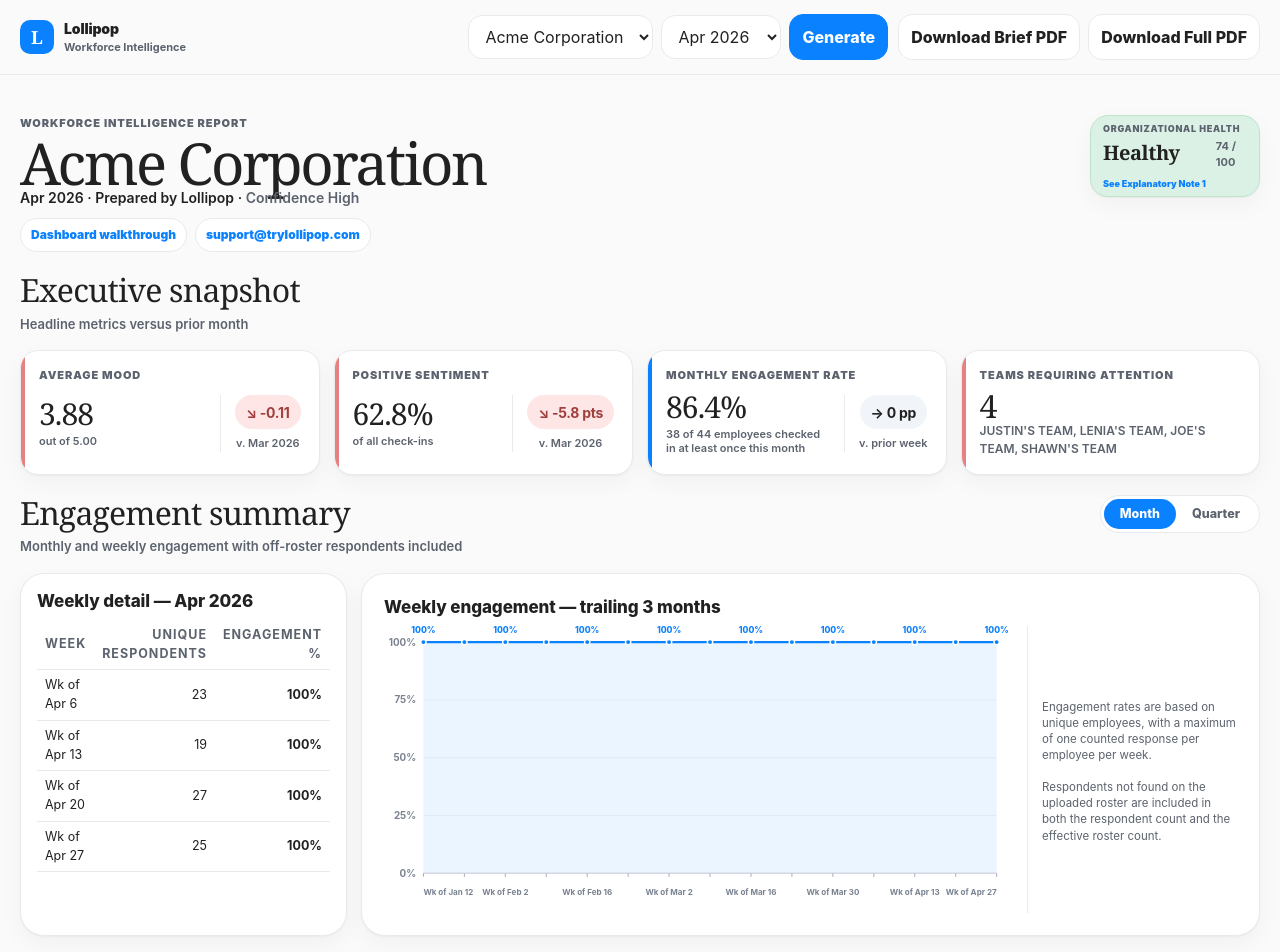
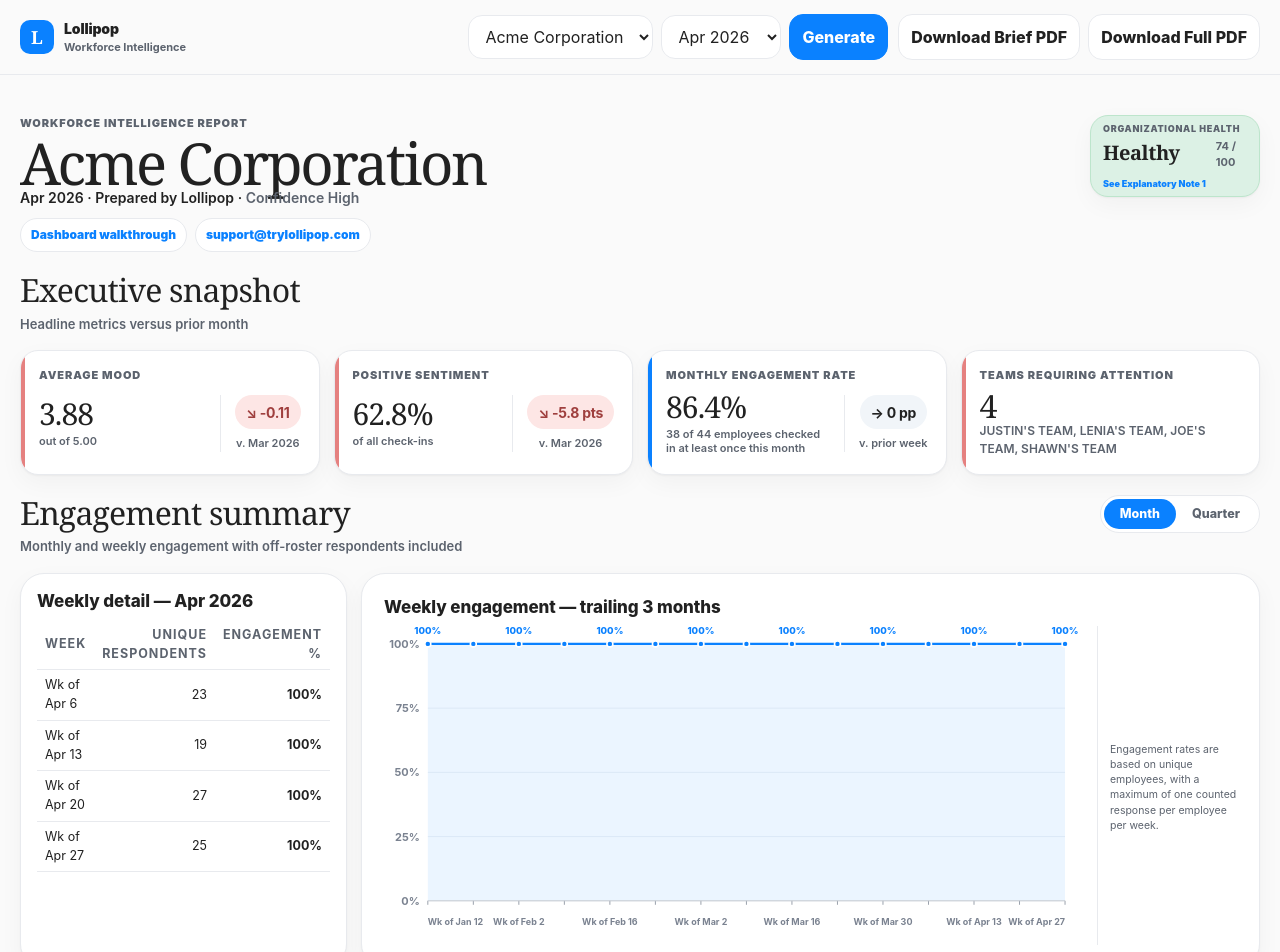
Before and after one commit to jeffrey1892/Lollipop-Monthly-Reports, a Next.js app: page / in a window 1280 px wide. Shown: the top 952 px of the page. Built offline with nearby package versions, Linux system fonts and the light colour scheme.

Commit message:
Wider chart: narrow note rail to 140px, drop off-roster footnote

```diff
--- a/src/app/globals.css
+++ b/src/app/globals.css
@@ -735,7 +735,8 @@ a.link:hover{color:#0866c9}
 .engagement-chart-body{display:flex;gap:16px;flex:1;align-items:stretch;min-height:0}
 .engagement-chart-wrap{flex:1;display:flex;align-items:stretch;min-height:260px}
 .engagement-chart-wrap svg{width:100%;height:100%}
-.engagement-chart-notes{width:210px;flex-shrink:0;display:flex;flex-direction:column;justify-content:center;gap:12px;border-left:1px solid var(--line);padding-left:14px}
+.engagement-chart-notes{width:140px;flex-shrink:0;display:flex;flex-direction:column;justify-content:center;gap:12px;border-left:1px solid var(--line);padding-left:12px}
+.engagement-chart-notes .engagement-note{font-size:10.5px;line-height:1.45}
 @media(max-width:900px){.engagement-chart-body{flex-direction:column}.engagement-chart-notes{width:auto;border-left:0;padding-left:0}}
 @media(max-width:900px){.engagement-summary-section .engagement-grid{grid-template-columns:1fr}}
 .engagement-table{width:100%;font-size:13px}
--- a/src/app/page.tsx
+++ b/src/app/page.tsx
@@ -256,9 +256,6 @@ export default async function Home({ searchParams }: { searchParams?: Promise<{
                   <div className="engagement-chart-notes">
                     <p className="muted engagement-note">
                       Engagement rates are based on unique employees, with a maximum of one counted response per employee per week.
-                    </p>
-                    <p className="muted engagement-note">
-                      Respondents not found on the uploaded roster are included in both the respondent count and the effective roster count.
                     </p>
                   </div>
                 </div>
```
